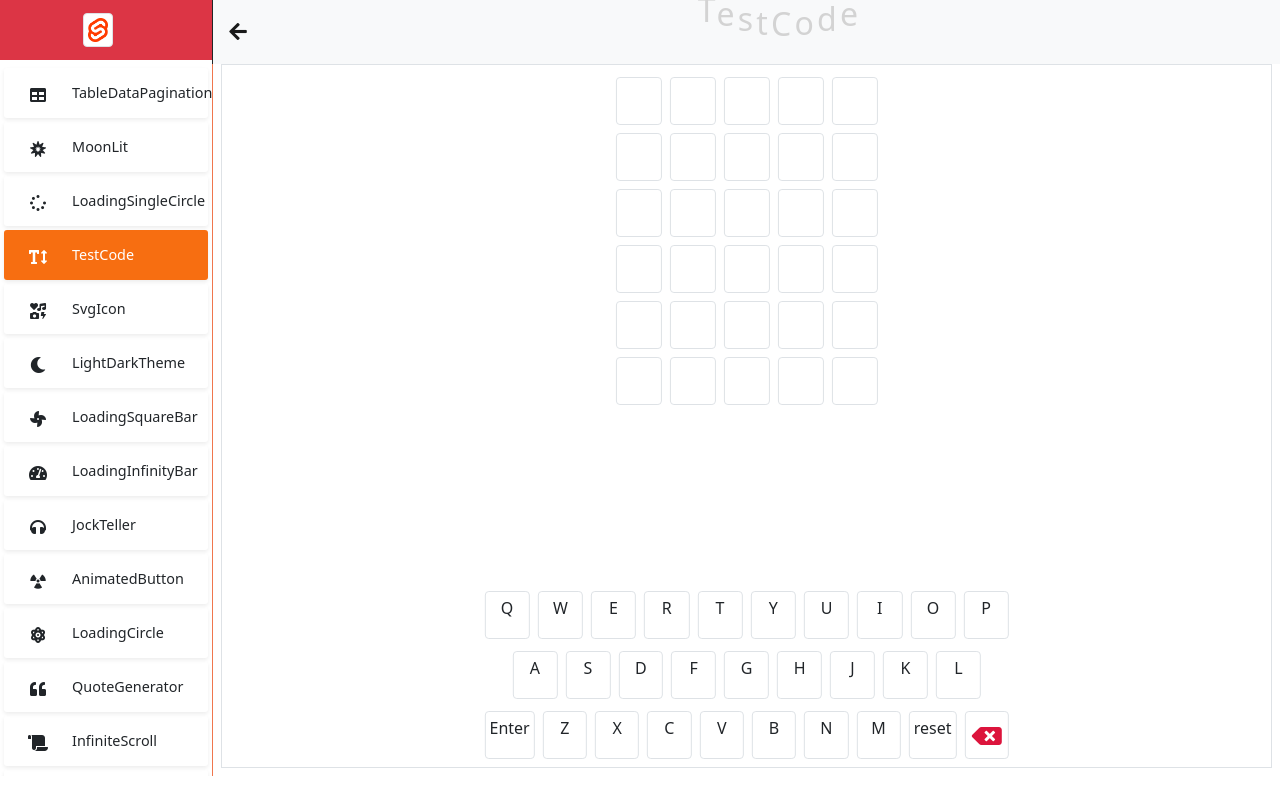
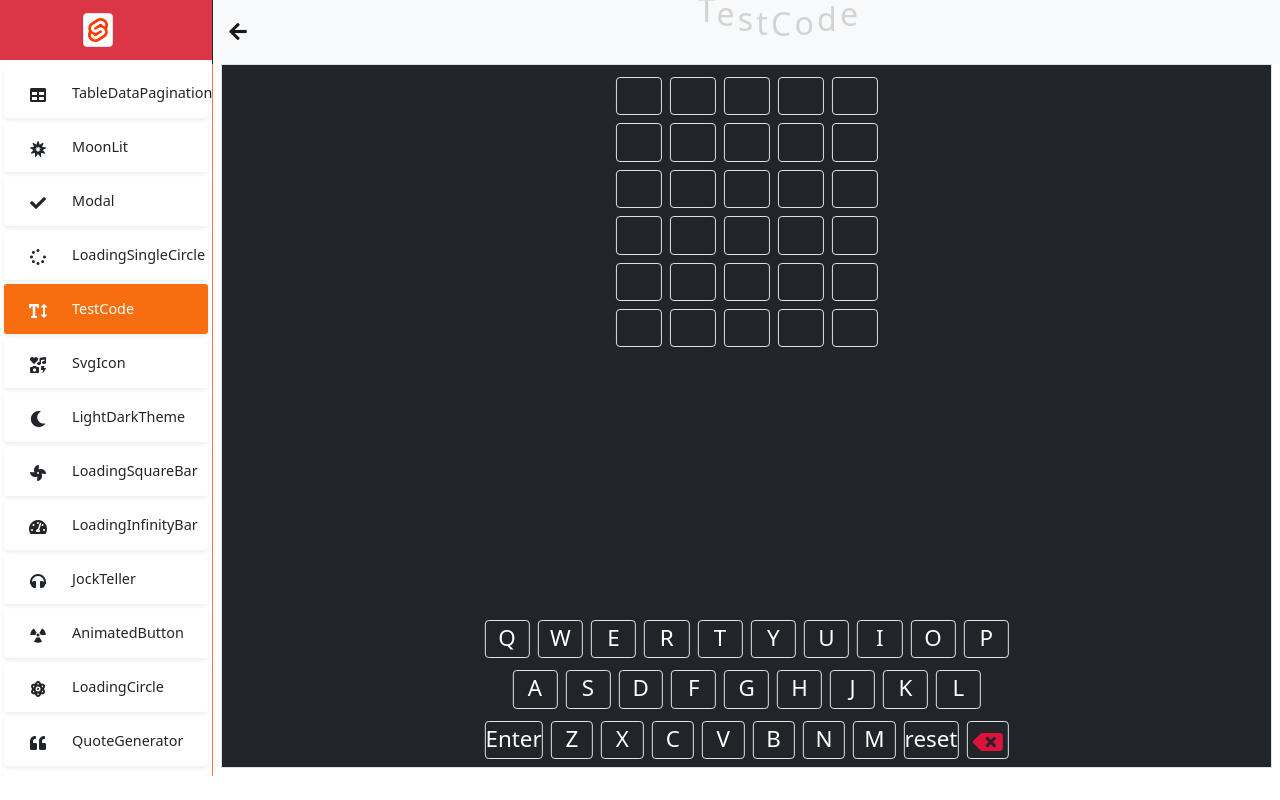
Before and after one commit to SultanCse/Svelte-Components, a Svelte app: page / in a window 1280 px wide. Built offline with nearby package versions, Linux system fonts and the light colour scheme; a web font is replaced by a local one.

Commit message:
Random word added

```diff
--- a/src/components/TableDataPagination.svelte
+++ b/src/components/TableDataPagination.svelte
@@ -33,6 +33,7 @@
     // }
 
 </script>
+
 <div class="parent">
   <table class="table table-striped">
     <thead>
@@ -56,37 +57,33 @@
   </table>
 
   <LightPaginationNav
-    totalItems="{items.length}"
-    pageSize="{pageSize}"
-    currentPage="{currentPage}"
-    limit="{1}"
-    showStepOptions="{true}"
-    on:setPage="{(e) => currentPage = e.detail.page}"
+    totalItems={items.length}
+    {pageSize}
+    {currentPage}
+    limit={1}
+    showStepOptions={true}
+    on:setPage={e => (currentPage = e.detail.page)}
   />
 </div>
 
-
-
-
 <style>
-    table{
+  table {
     border: 1px solid rgb(218, 217, 217);
   }
-    .parent{
+  .parent {
     padding: 0px 20px;
   }
-    :global(.light-pagination-nav){
+  :global(.light-pagination-nav) {
     display: flex;
     justify-content: right;
   }
-    :global(.pagination-nav){
+  :global(.pagination-nav) {
     /* background: orange !important; */
     padding: 0px 40px;
     box-shadow: 0 1px 2px rgb(0 0 0 / 13%) !important;
   }
 
-    :global(.option.disabled){
-        opacity: .3;
+  :global(.option.disabled) {
+    opacity: 0.3;
   }
-
 </style>
--- a/src/components/Template.svelte
+++ b/src/components/Template.svelte
@@ -4,7 +4,7 @@
     import {PackageUsages, LightDarkTheme, AnimatedButton,AppPoll,QuoteGenerator,
         Toggle,Calculator,InfiniteScroll,TestCode,LoadingCircle, JockTeller,TableDataPagination,
         LoadingSquareBar, LoadingInfinityBar, BounchingHeadline, SvgIcon,
-        LoadingSingleCircle, MoonLit} from '../services/appList.js'
+        LoadingSingleCircle, MoonLit, Modal} from '../services/appList.js'
 
 let toggleValue=false;
 $: console.log(toggleValue);
@@ -13,6 +13,7 @@ let activeTab = 'TestCode';
     let sidebarItems=[
         {name:'TableDataPagination', icon:'fas fa-table', component: TableDataPagination},
         {name:'MoonLit', icon:'fas fa-bahai', component: MoonLit},
+        {name:'Modal', icon:'fas fa-check', component: Modal},
         {name:'LoadingSingleCircle', icon:'fas fa-spinner', component: LoadingSingleCircle},
         {name:'TestCode', icon:'fas fa-text-height', component: TestCode},
         {name:'SvgIcon', icon:"fas fa-icons", component: SvgIcon},
@@ -98,6 +99,8 @@ let activeTab = 'TestCode';
         <AppPoll />
       {:else if activeTab == 'Calculator'}
         <Calculator />
+      {:else if activeTab == 'Modal'}
+        <Modal />
       {:else if activeTab == 'Toggle'}
         <Toggle
           width="10rem"
--- a/src/components/TestCode.svelte
+++ b/src/components/TestCode.svelte
@@ -1,8 +1,10 @@
 <script>
 	import {possibilities} from '../store/WordleWords.js';
+  const index = Math.floor(Math.random() * possibilities.length);
   let word = "";
   let keyColors = [];
-  let rightWord = "LIGHT";
+  let rightWord = possibilities[index].toUpperCase();
+  console.log(rightWord);
   const falseArray = ['A', 'B', 'C', 'D', 'E', 'F'];
   const charSet = [['Q', 'W', 'E', 'R', 'T', 'Y', 'U', 'I', 'O', 'P'],
                    ['A', 'S', 'D', 'F', 'G', 'H', 'J', 'K', 'L'],
@@ -10,7 +12,7 @@
 
   let nextCount = 5;
   const keyboardHandeler = (event)=>{
-    if(word.length<nextCount && word.length<30 && event.keyCode>=65 && event.keyCode<=90){
+    if(word.length<nextCount && word.length<30 && event.keyCode>=65 && event.keyCode<=90 && !word.includes(rightWord)){
       word = word + event.key.toUpperCase()
 
     }
@@ -27,7 +29,7 @@
     }
   }
   const onScreenKbHandeller = (b)=> {
-    if(word.length<nextCount && word.length<30 && b!='bks' && b!='reset' && b!='Enter'){
+    if(word.length<nextCount && word.length<30 && b!='bks' && b!='reset' && b!='Enter' && !word.includes(rightWord)){
       word = word + b;
     }
     if(word.length != 0 && word.length % 5 == 0 && b=='Enter'){
@@ -68,10 +70,12 @@
           keyColors.push({char: word[i], color: 'red'})
         }
       }
+      colors = colors;
       keyColorPerRow();
-    if(word.includes(rightWord)){
+      if(word.includes(rightWord)){
       alert('You Win');
     }
+
   }
 
   let firstRowColors = [];
@@ -143,13 +147,13 @@
 </script>
 
 <svelte:window on:keydown={event => keyboardHandeler(event)} />
-<div class="position-relative w-100 h-100 border">
+<div class="position-relative w-100 h-100 border bg-dark">
   <div class="w-25 mt-2 position-absolute left-50">
     <div class="row mb-1 row-cols-5 gx-2">
       {#each word as item, i}
         <div class="col my-1">
           <div
-            class="p-1 border rounded h-2 w-100 d-flex justify-content-center"
+            class="border rounded h-2 w-100 d-flex justify-content-center"
             style="background-color: {colors[i]};"
           >
             {item}
@@ -162,28 +166,24 @@
     <div class="row mb-1 row-cols-5 gx-2">
       {#each falseArray as item}
         <div class="col my-1">
+          <div class="border rounded h-2 w-100 d-flex justify-content-center" />
+        </div>
+        <div class="col my-1">
+          <div class="border rounded h-2 w-100 d-flex justify-content-center" />
+        </div>
+        <div class="col my-1">
           <div
-            class="p-1 border rounded h-2 w-100 d-flex justify-content-center"
+            class="  border rounded h-2 w-100 d-flex justify-content-center"
           />
         </div>
         <div class="col my-1">
           <div
-            class="p-1 border rounded h-2 w-100 d-flex justify-content-center"
+            class="  border rounded h-2 w-100 d-flex justify-content-center"
           />
         </div>
         <div class="col my-1">
           <div
-            class="p-1 border rounded h-2 w-100 d-flex justify-content-center"
-          />
-        </div>
-        <div class="col my-1">
-          <div
-            class="p-1 border rounded h-2 w-100 d-flex justify-content-center"
-          />
-        </div>
-        <div class="col my-1">
-          <div
-            class="p-1 border rounded h-2 w-100 d-flex justify-content-center"
+            class="  border rounded h-2 w-100 d-flex justify-content-center"
           />
         </div>
       {/each}
@@ -197,7 +197,7 @@
         <div class="col my-1 c-p" on:click={() => onScreenKbHandeller(item)}>
           {#key firstRowColors}
             <div
-              class="p-1 border rounded h-2 w-100 d-flex justify-content-center"
+              class="  border rounded h-2 w-100 d-flex justify-content-center"
               style="background-color: {colorReturn(item, firstRowColors)};"
             >
               {item}
@@ -212,7 +212,7 @@
         <div class="col my-1 c-p" on:click={() => onScreenKbHandeller(item)}>
           {#key secondRowColors}
             <div
-              class="p-1 border rounded h-2 w-100 d-flex justify-content-center"
+              class="  border rounded h-2 w-100 d-flex justify-content-center"
               style="background-color: {colorReturn(item, secondRowColors)};"
             >
               {item}
@@ -227,7 +227,7 @@
         <div class="col my-1 c-p" on:click={() => onScreenKbHandeller(item)}>
           {#key thirdRowColors}
             <div
-              class="p-1 border rounded h-2 w-100 d-flex justify-content-center"
+              class="  border rounded h-2 w-100 d-flex justify-content-center"
               style="background-color: {colorReturn(item, thirdRowColors)};"
             >
               {item}
@@ -236,7 +236,7 @@
         </div>
       {/each}
       <div class="col my-1 c-p" on:click={() => onScreenKbHandeller('bks')}>
-        <div class="p-1 border rounded h-2 w-100 d-flex justify-content-center">
+        <div class="  border rounded h-2 w-100 d-flex justify-content-center">
           <i class="fas fa-backspace icon" />
         </div>
       </div>
@@ -246,7 +246,9 @@
 
 <style>
   .h-2 {
-    height: 3rem;
+    height: 2.4rem;
+    font-size: 1.4rem;
+    color: white;
   }
   .left-50 {
     left: 50%;
@@ -254,6 +256,9 @@
   }
   .bottom-0 {
     bottom: 0;
+  }
+  .top-60 {
+    top: 60%;
   }
   .c-p {
     cursor: pointer;
--- /dev/null
+++ b/src/elements/Modal.svelte
@@ -0,0 +1,18 @@
+<script>
+</script>
+
+<div class="body position-absolute top-0 start-0 w-100 h-100">
+  <div class="w-50 border-danger rounded position-absolute start-50 top-20">
+    khkj
+  </div>
+</div>
+
+<style>
+  .body {
+    z-index: 1111;
+    background-color: #a1a0a04f;
+  }
+  .top-20 {
+    top: 20%;
+  }
+</style>
--- a/src/services/appList.js
+++ b/src/services/appList.js
@@ -17,6 +17,7 @@ import SvgIcon from '../elements/SvgIcon.svelte';
 import LoadingSingleCircle from '../elements/LoadingSingleCircle.svelte';
 import MoonLit from '../components/MoonLit.svelte';
 import Wordle from '../components/Wordle.svelte';
+import Modal from '../elements/Modal.svelte';
 
 export {
   PackageUsages,
@@ -37,5 +38,6 @@ export {
   LoadingSquareBar,
   LoadingSingleCircle,
   MoonLit,
+  Modal,
   Wordle
 };
```
Also changed, not shown: public/build/bundle.css, public/build/bundle.js, 1 other file (tests, documents, lock files or other folders). Lines whose indentation alone changed are shown as unchanged.
